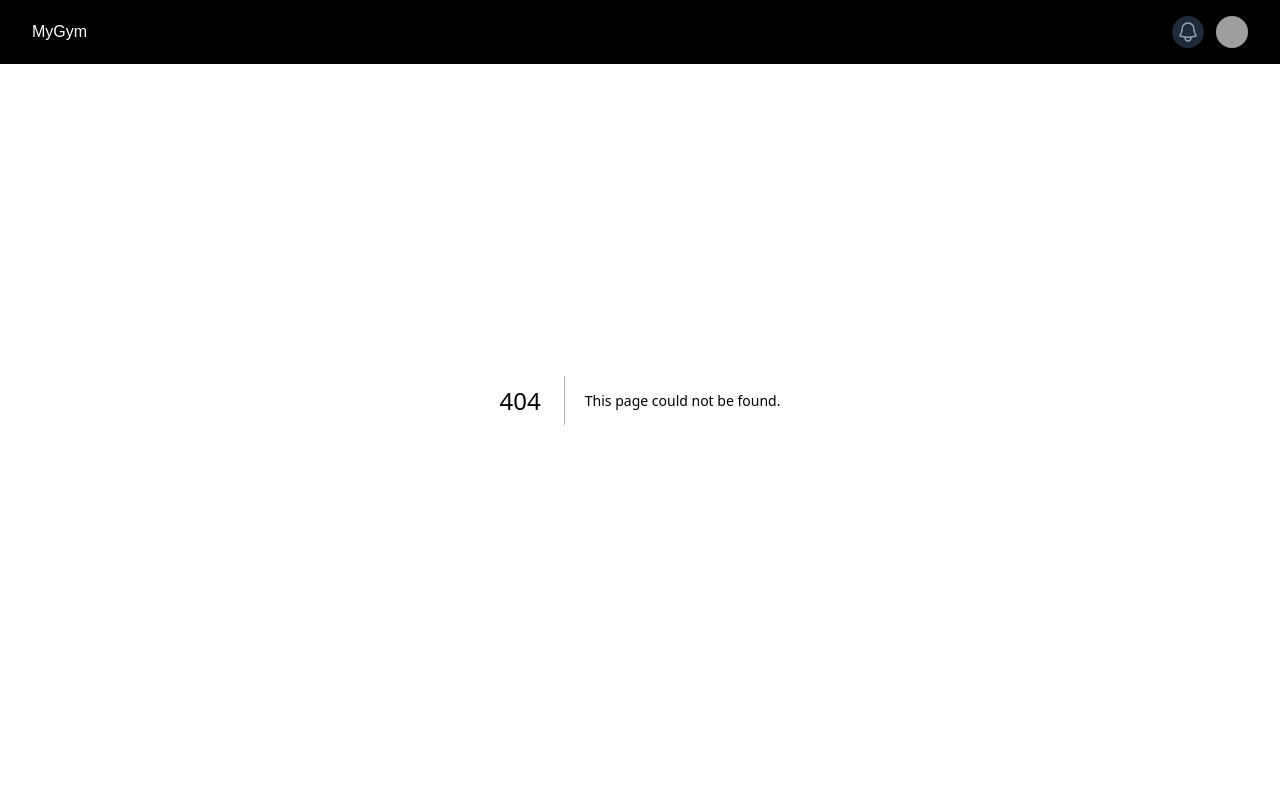
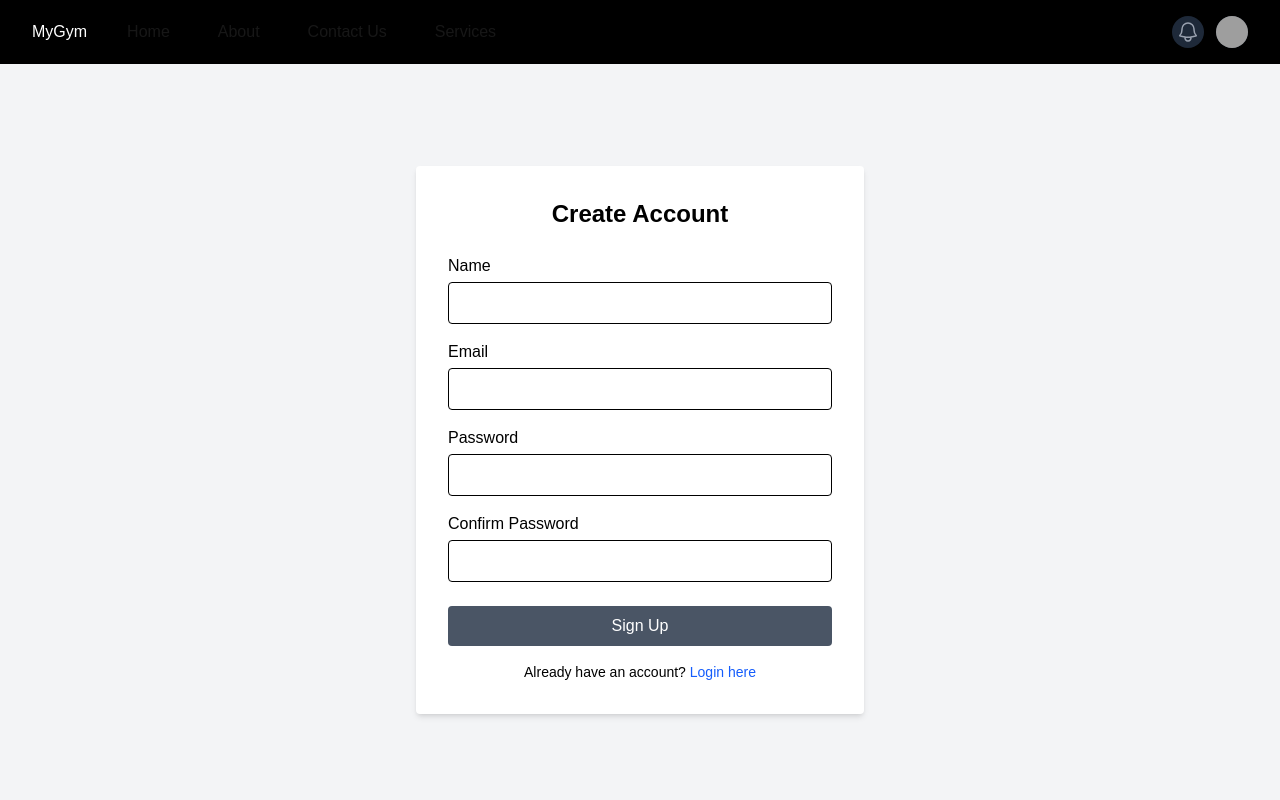
Before and after one commit to harshdharmashya/myGym, a Next.js app: page /signup in a window 1280 px wide. Before the commit this address had no page. Shown: the top 800 px of the page. Built offline with nearby package versions, Linux system fonts and the light colour scheme; grey boxes are pictures that could not be loaded.

Commit message:
feat: add login and signup pages with form validation

```diff
--- /dev/null
+++ b/src/app/login/page.tsx
@@ -0,0 +1,60 @@
+'use client'
+import { useState } from 'react';
+import { useRouter } from 'next/navigation';
+
+export default function LoginPage() {
+  const router = useRouter();
+  const [email, setEmail] = useState('');
+  const [password, setPassword] = useState('');
+
+  const handleLogin = (e: React.FormEvent) => {
+    e.preventDefault();
+
+    if (email === 'test@example.com' && password === 'test') {
+      alert('Login successful!');
+      router.push('/dashboard'); // redirect after login
+    } else {
+      alert('Invalid credentials!');
+    }
+  };
+
+  return (
+    <div className="min-h-screen flex items-center justify-center bg-gray-100 text-black">
+      <form
+        onSubmit={handleLogin}
+        className="bg-white p-8 rounded shadow-md w-full max-w-sm"
+      >
+        <h2 className="text-2xl font-bold mb-6 text-center">Login</h2>
+
+        <div className="mb-4">
+          <label className="block mb-1 font-semibold">Email</label>
+          <input
+            type="email"
+            className="w-full px-3 py-2 border rounded"
+            value={email}
+            onChange={(e) => setEmail(e.target.value)}
+            required
+          />
+        </div>
+
+        <div className="mb-6">
+          <label className="block mb-1 font-semibold">Password</label>
+          <input
+            type="password"
+            className="w-full px-3 py-2 border rounded"
+            value={password}
+            onChange={(e) => setPassword(e.target.value)}
+            required
+          />
+        </div>
+
+        <button
+          type="submit"
+          className="w-full bg-gray-600 text-white py-2 rounded hover:bg-blue-700 transition"
+        >
+          Login
+        </button>
+      </form>
+    </div>
+  );
+}
--- /dev/null
+++ b/src/app/signup/page.tsx
@@ -0,0 +1,112 @@
+'use client'
+import { useState } from 'react';
+import { useRouter } from 'next/navigation';
+
+export default function SignupPage() {
+  const router = useRouter();
+
+  const [formData, setFormData] = useState({
+    name: '',
+    email: '',
+    password: '',
+    confirmPassword: '',
+  });
+
+  const [error, setError] = useState('');
+
+  const handleChange = (e: React.ChangeEvent<HTMLInputElement>) => {
+    setFormData({ ...formData, [e.target.name]: e.target.value });
+  };
+
+  const handleSubmit = (e: React.FormEvent) => {
+    e.preventDefault();
+
+    const { name, email, password, confirmPassword } = formData;
+
+    if (password !== confirmPassword) {
+      setError('Passwords do not match!');
+      return;
+    }
+
+    // TODO: send data to backend here
+    console.log('User Registered:', formData);
+
+    alert('Account created successfully!');
+    router.push('/login'); // redirect to login page
+  };
+
+  return (
+    <div className="min-h-screen flex items-center justify-center bg-gray-100 px-4 text-black mt-[40px]">
+      <form
+        onSubmit={handleSubmit}
+        className="bg-white p-8 rounded shadow-md w-full max-w-md"
+      >
+        <h2 className="text-2xl font-bold mb-6 text-center">Create Account</h2>
+
+        {error && <p className="text-red-500 text-sm mb-4">{error}</p>}
+
+        <div className="mb-4">
+          <label className="block mb-1 font-medium">Name</label>
+          <input
+            type="text"
+            name="name"
+            className="w-full border px-3 py-2 rounded"
+            value={formData.name}
+            onChange={handleChange}
+            required
+          />
+        </div>
+
+        <div className="mb-4">
+          <label className="block mb-1 font-medium">Email</label>
+          <input
+            type="email"
+            name="email"
+            className="w-full border px-3 py-2 rounded"
+            value={formData.email}
+            onChange={handleChange}
+            required
+          />
+        </div>
+
+        <div className="mb-4">
+          <label className="block mb-1 font-medium">Password</label>
+          <input
+            type="password"
+            name="password"
+            className="w-full border px-3 py-2 rounded"
+            value={formData.password}
+            onChange={handleChange}
+            required
+          />
+        </div>
+
+        <div className="mb-6">
+          <label className="block mb-1 font-medium">Confirm Password</label>
+          <input
+            type="password"
+            name="confirmPassword"
+            className="w-full border px-3 py-2 rounded"
+            value={formData.confirmPassword}
+            onChange={handleChange}
+            required
+          />
+        </div>
+
+        <button
+          type="submit"
+          className="w-full bg-gray-600 text-white py-2 rounded hover:bg-blue-700 transition"
+        >
+          Sign Up
+        </button>
+
+        <p className="text-sm text-center mt-4">
+          Already have an account?{' '}
+          <a href="/login" className="text-blue-600 hover:underline">
+            Login here
+          </a>
+        </p>
+      </form>
+    </div>
+  );
+}
```
